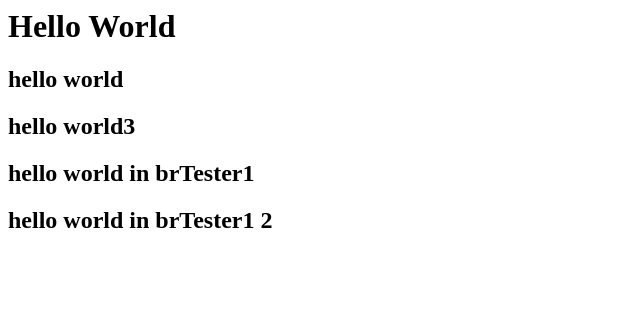
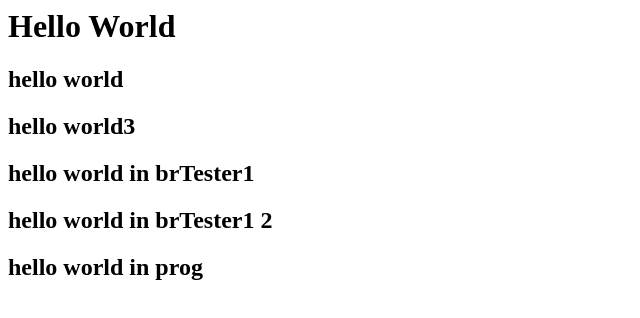
Before and after one commit to KR-D2Bro/HelloWorld1, a plain HTML site: page index.html in a window 1280 px wide. Shown: the whole page, without its empty margins (0-640 px from the left). Drawn offline with Linux system fonts and the light colour scheme.

Commit message:
Commit in prog

```diff
--- a/index.html
+++ b/index.html
@@ -9,5 +9,6 @@
         <h2>hello world3</h2>
         <h2>hello world in brTester1</h2>
         <h2>hello world in brTester1 2</h2>
+        <h2>hello world in prog</h2>
     </body>
 </html>
```
